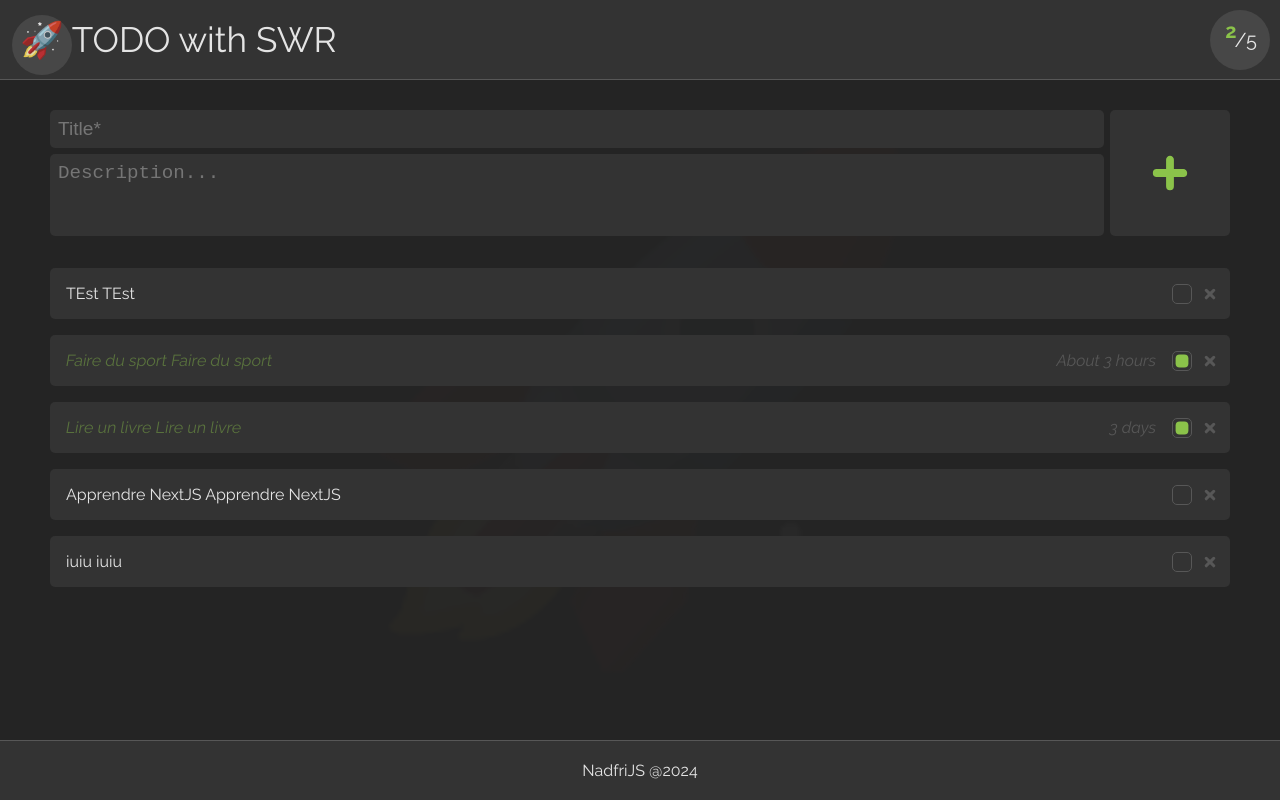
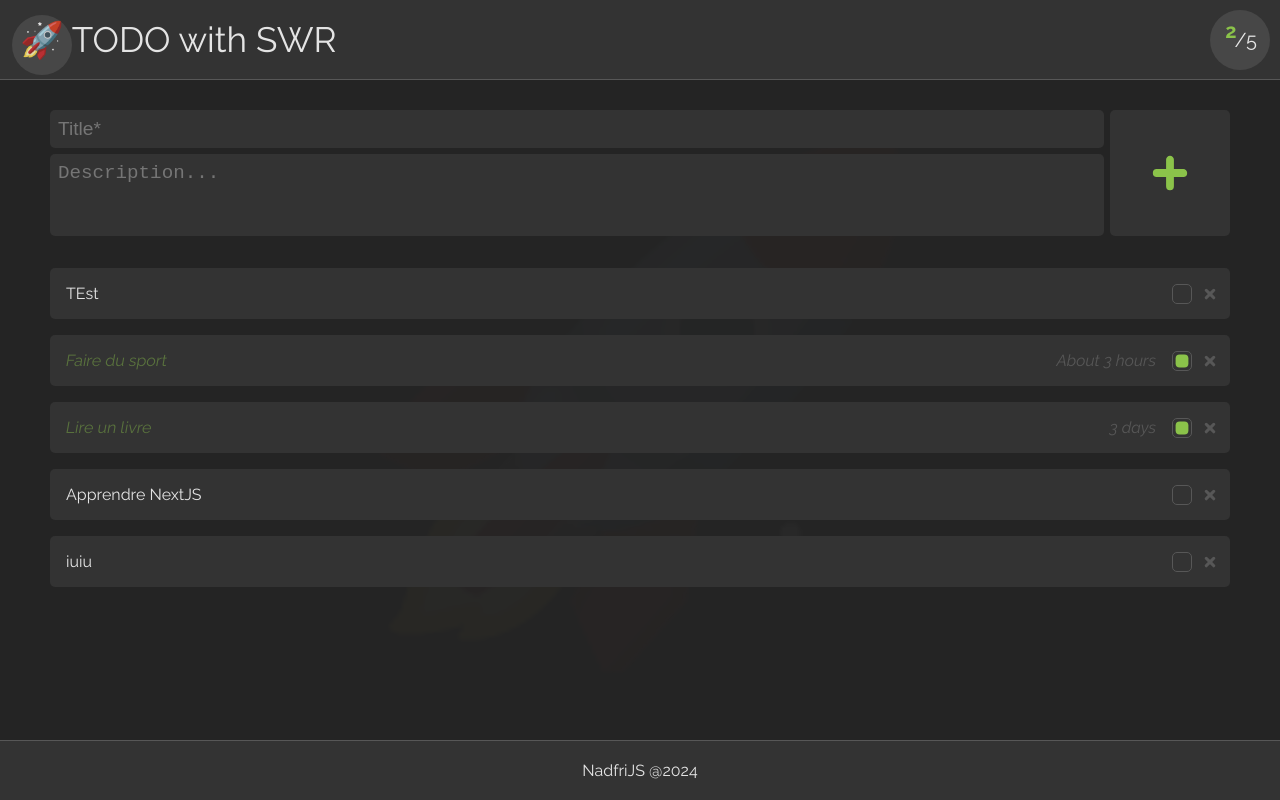
Before and after one commit to nadfri/todo-swr, a React (Vite) app: page /todos in a window 1280 px wide. Built offline with nearby package versions, Linux system fonts and the light colour scheme; data requests are answered from the project's data file.

Commit message:
Fix: double title un Todo and className undefined in CheckBox

```diff
--- a/src/components/CheckBox/CheckBox.tsx
+++ b/src/components/CheckBox/CheckBox.tsx
@@ -1,7 +1,7 @@
 import './CheckBox.scss';
 
 export default function CheckBox({
-  className,
+  className='',
   ...rest
 }: React.ComponentPropsWithoutRef<'input'>) {
   return <input type='checkbox' className={`CheckBox ${className}`} {...rest} />;
--- a/src/components/Todo/Todo.tsx
+++ b/src/components/Todo/Todo.tsx
@@ -30,7 +30,7 @@ export default function Todo({ todo }: { todo: TodoType }) {
     <li className='Todo' ref={refLi}>
       <Link to={`/todos/${todo.id}`} className='todo-link'>
         <span className={todo.isCompleted ? 'todo-title completed' : 'todo-title'}>
-          {todo.title} {todo.title}{' '}
+          {todo.title}{' '}
         </span>
 
         {todo.completedAt && (
```
